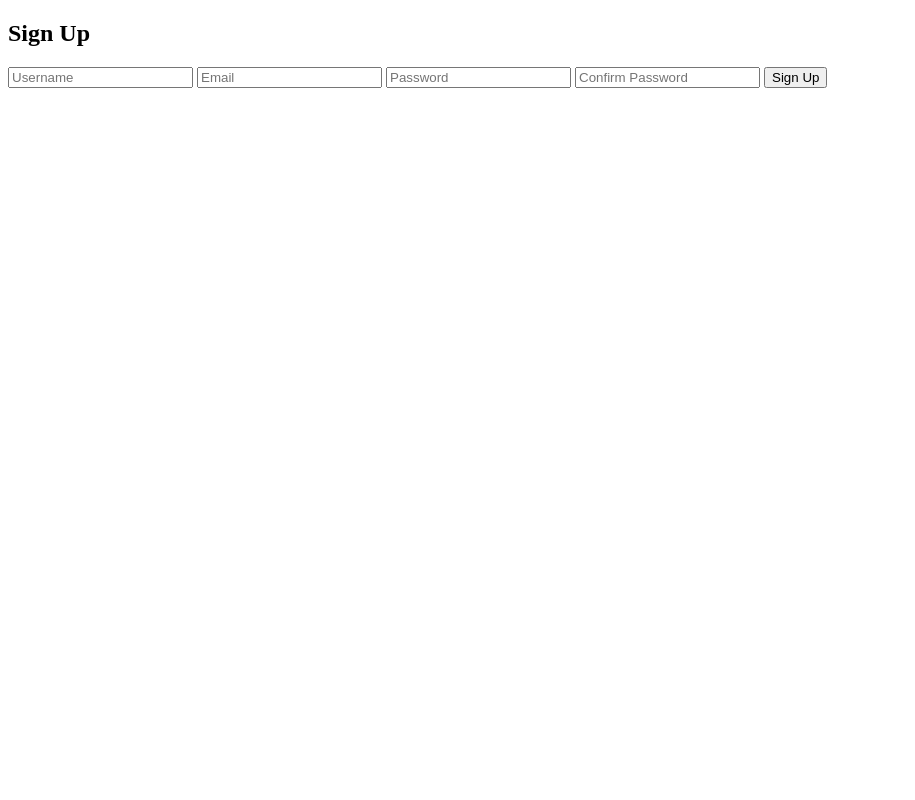
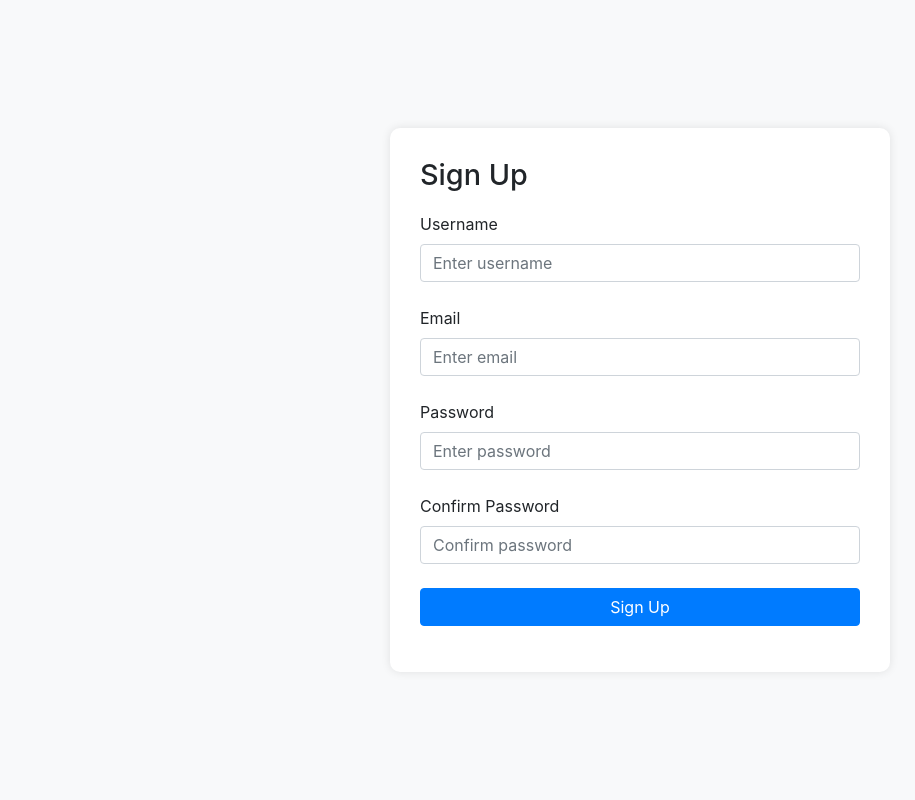
Before and after one commit to NirmalWid/ESIS, a PHP site: page /public/signup.php in a window 1280 px wide. Shown: the whole page, without its empty margins (0-915 px from the left). Run offline with PHP 8.4, Linux system fonts and the light colour scheme.

Commit message:
Update signup.php

```diff
--- a/public/signup.php
+++ b/public/signup.php
@@ -39,16 +39,71 @@ if ($_SERVER['REQUEST_METHOD'] === 'POST') {
     <meta charset="UTF-8">
     <meta name="viewport" content="width=device-width, initial-scale=1.0">
     <title>Sign Up</title>
+    <link rel="stylesheet" href="https://stackpath.bootstrapcdn.com/bootstrap/4.5.2/css/bootstrap.min.css">
+    <style>
+        body {
+            background-color: #f8f9fa;
+            display: flex;
+            justify-content: center;
+            align-items: center;
+            height: 100vh;
+        }
+
+        .signup-container {
+            background-color: #ffffff;
+            padding: 30px;
+            border-radius: 10px;
+            box-shadow: 0 0 10px rgba(0, 0, 0, 0.1);
+            width: 100%;
+            max-width: 500px;
+        }
+
+        .signup-container h2 {
+            margin-bottom: 20px;
+            font-size: 1.8rem;
+        }
+
+        .form-group {
+            margin-bottom: 1.5rem;
+        }
+
+        .btn {
+            width: 100%;
+        }
+
+        .error {
+            color: red;
+            margin-top: 10px;
+        }
+    </style>
 </head>
 <body>
-    <h2>Sign Up</h2>
-    <form method="POST">
-        <input type="text" name="username" placeholder="Username" required>
-        <input type="email" name="email" placeholder="Email" required>
-        <input type="password" name="password" placeholder="Password" required>
-        <input type="password" name="confirm_password" placeholder="Confirm Password" required>
-        <button type="submit">Sign Up</button>
-        <p><?php echo isset($error) ? $error : ''; ?></p>
-    </form>
+    <div class="signup-container">
+        <h2>Sign Up</h2>
+        <form method="POST">
+            <div class="form-group">
+                <label for="username">Username</label>
+                <input type="text" id="username" name="username" class="form-control" placeholder="Enter username" required>
+            </div>
+            <div class="form-group">
+                <label for="email">Email</label>
+                <input type="email" id="email" name="email" class="form-control" placeholder="Enter email" required>
+            </div>
+            <div class="form-group">
+                <label for="password">Password</label>
+                <input type="password" id="password" name="password" class="form-control" placeholder="Enter password" required>
+            </div>
+            <div class="form-group">
+                <label for="confirm_password">Confirm Password</label>
+                <input type="password" id="confirm_password" name="confirm_password" class="form-control" placeholder="Confirm password" required>
+            </div>
+            <button type="submit" class="btn btn-primary">Sign Up</button>
+            <p class="error"><?php echo isset($error) ? $error : ''; ?></p>
+        </form>
+    </div>
+
+    <script src="https://code.jquery.com/jquery-3.5.1.slim.min.js"></script>
+    <script src="https://cdn.jsdelivr.net/npm/@popperjs/core@2.9.3/dist/umd/popper.min.js"></script>
+    <script src="https://stackpath.bootstrapcdn.com/bootstrap/4.5.2/js/bootstrap.min.js"></script>
 </body>
 </html>
```
